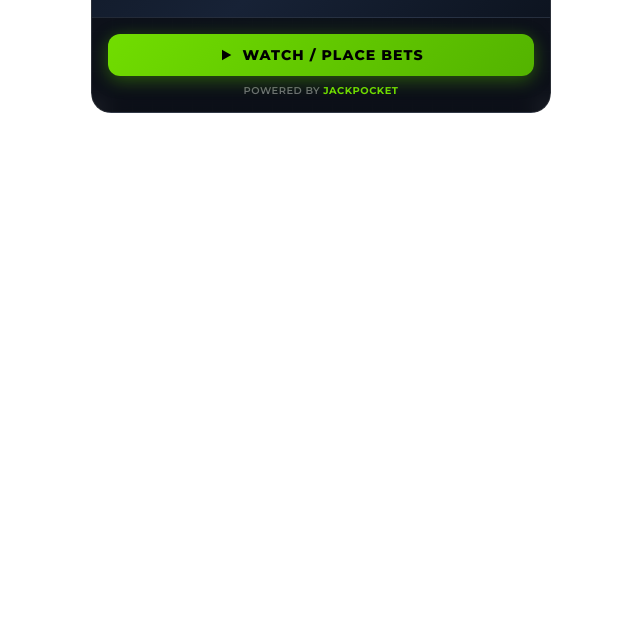
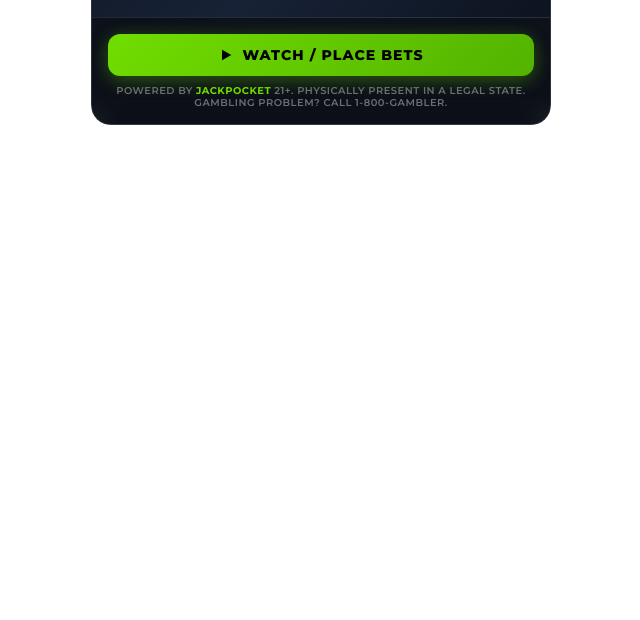
Before and after one commit to shalvllm-sketch/paramount-game-cards, a plain HTML site: page index2.html in a window 1280 px wide. Shown: the part 180-800 px from the top of the page, without its empty margins (319-959 px from the left). Drawn offline with Linux system fonts and the light colour scheme.

Commit message:
Update index2.html

```diff
--- a/index2.html
+++ b/index2.html
@@ -569,7 +569,7 @@
         '<a class="cta-btn" href="' + escapeHtml(game.watchUrl) + '" target="_blank" rel="noopener noreferrer">' +
           ICONS.play + ' Watch / Place Bets' +
         '</a>' +
-        '<div class="footer-sub">' + (game.when ? escapeHtml(game.when) + ' &bull; ' : '') + 'Powered by <b>Jackpocket</b></div>' +
+        '<div class="footer-sub">' + (game.when ? escapeHtml(game.when) + ' &bull; ' : '') + 'Powered by <b>Jackpocket</b> 21+. Physically present in a legal state. Gambling problem? Call 1-800-GAMBLER.</div>' +
       '</div>' +
     '</div></div>';
   }
```
